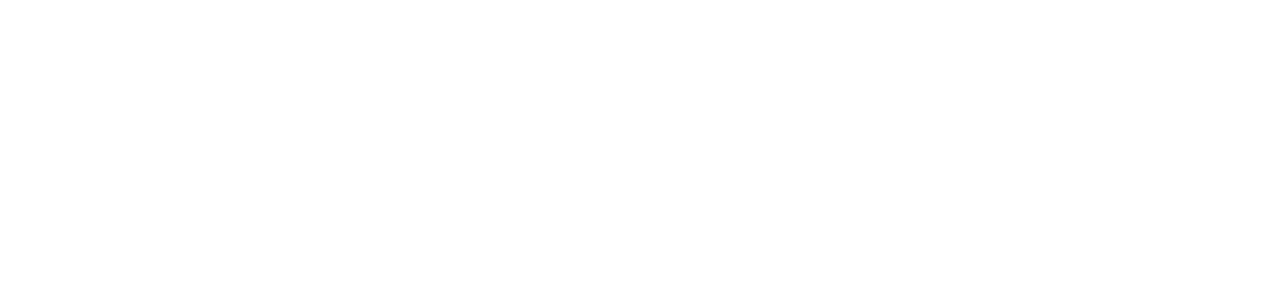
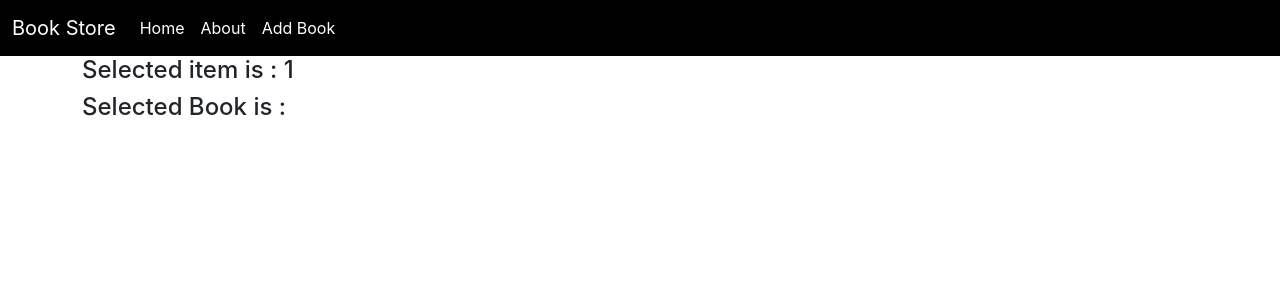
Before and after one commit to anandvarkeyphilips/bookstore-webui, a React (Create React App) app: page /detail/1 in a window 1280 px wide. Before the commit this address had no page. Shown: the top 300 px of the page. Built offline with nearby package versions, Linux system fonts and the light colour scheme; no server answers.

Commit message:
Added detail page

```diff
--- a/src/App.js
+++ b/src/App.js
@@ -7,6 +7,7 @@
 import { Route, Routes } from 'react-router-dom';
 import Layout from './components/Layout';
 import CreateBook from './components/CreateBook';
+import Detail from './components/Detail';
 
 function App() {
   return (
@@ -15,6 +16,7 @@
         <Route index element={<Home />} />
         <Route path="about" element={<About />} />
         <Route path="create" element={<CreateBook />} />
+        <Route path="detail/:id" element={<Detail />} />
       </Route>
     </Routes>
   );
--- /dev/null
+++ b/src/components/Detail.jsx
@@ -0,0 +1,27 @@
+import axios from "axios";
+import { useEffect, useState } from "react";
+import { useParams } from "react-router-dom"
+
+export default function Detail() {
+    const params = useParams();
+    const bookId = params.id;
+    //const[bookId,setBookId] = useState(params.id);
+    const[book,setBook] = useState(params)
+
+    useEffect(()=> {
+        axios.get(`http://localhost:5000/books/${bookId}`)
+        .then(res => setBook(res.data))
+        .catch(error => console.error(error));
+
+    },[bookId])
+    return (
+        <div className="container">
+            <div className="row">
+                <div className="col-12">
+                    <h4>Selected item is : {bookId} </h4>
+                    {book && <h4>Selected Book is : {book.title} </h4>}
+                </div>
+            </div>
+        </div>
+    )
+}
--- a/src/components/partials/BookTableView.jsx
+++ b/src/components/partials/BookTableView.jsx
@@ -1,3 +1,5 @@
+import { Link } from "react-router-dom";
+
 export default function BookTableView({books}){
 
     return(<table className='table table-bordered table-striped'>
@@ -14,6 +16,9 @@
             {books.map((book) => {
                 return (
                     <tr key={book.id}>
+                        <td>
+                            <Link to={`/detail/${book.id}`}> {book.title} </Link>
+                        </td>
                         <td>{book.title}</td>
                         <td>{book.author}</td>
                         <td>{book.pageCount}</td>
```
